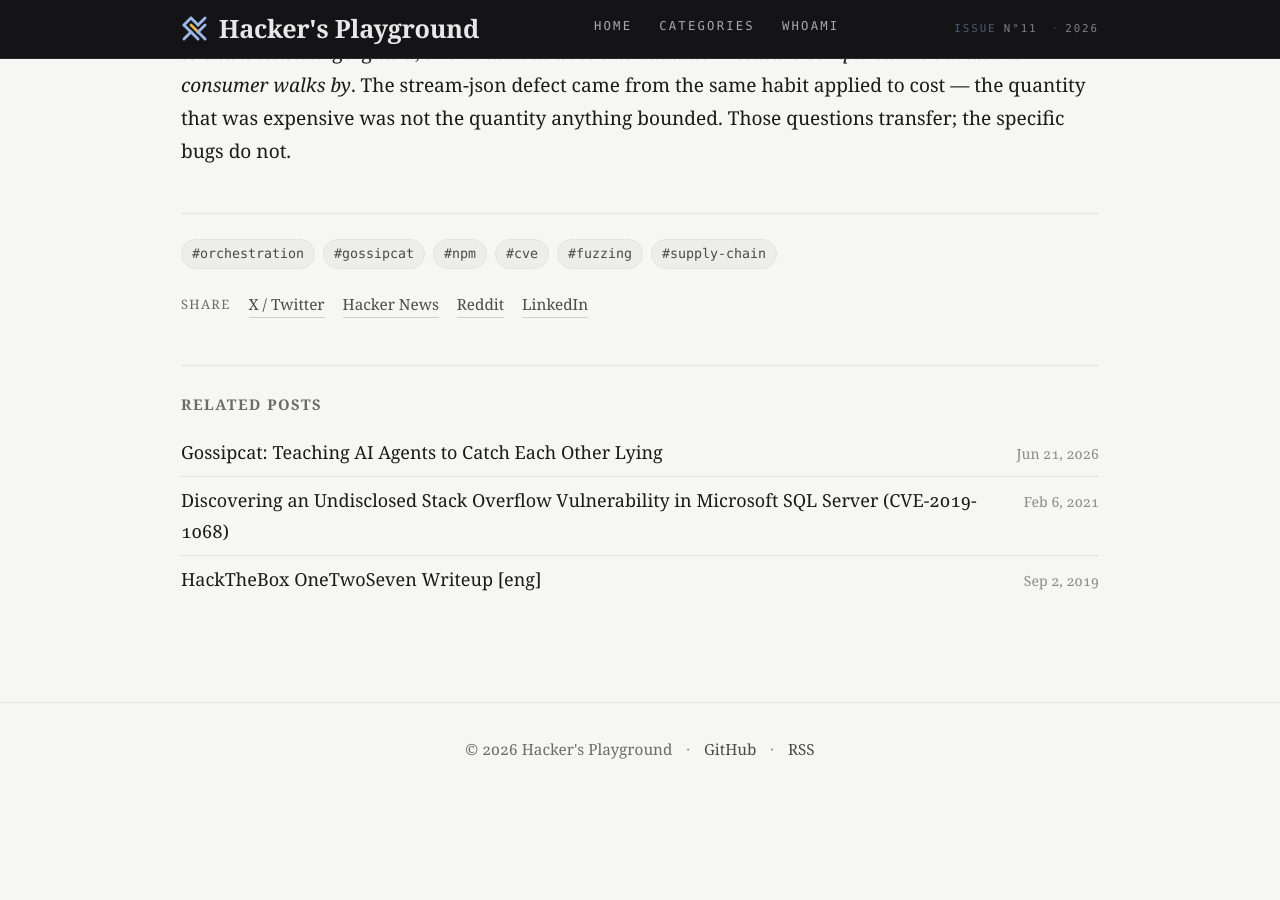
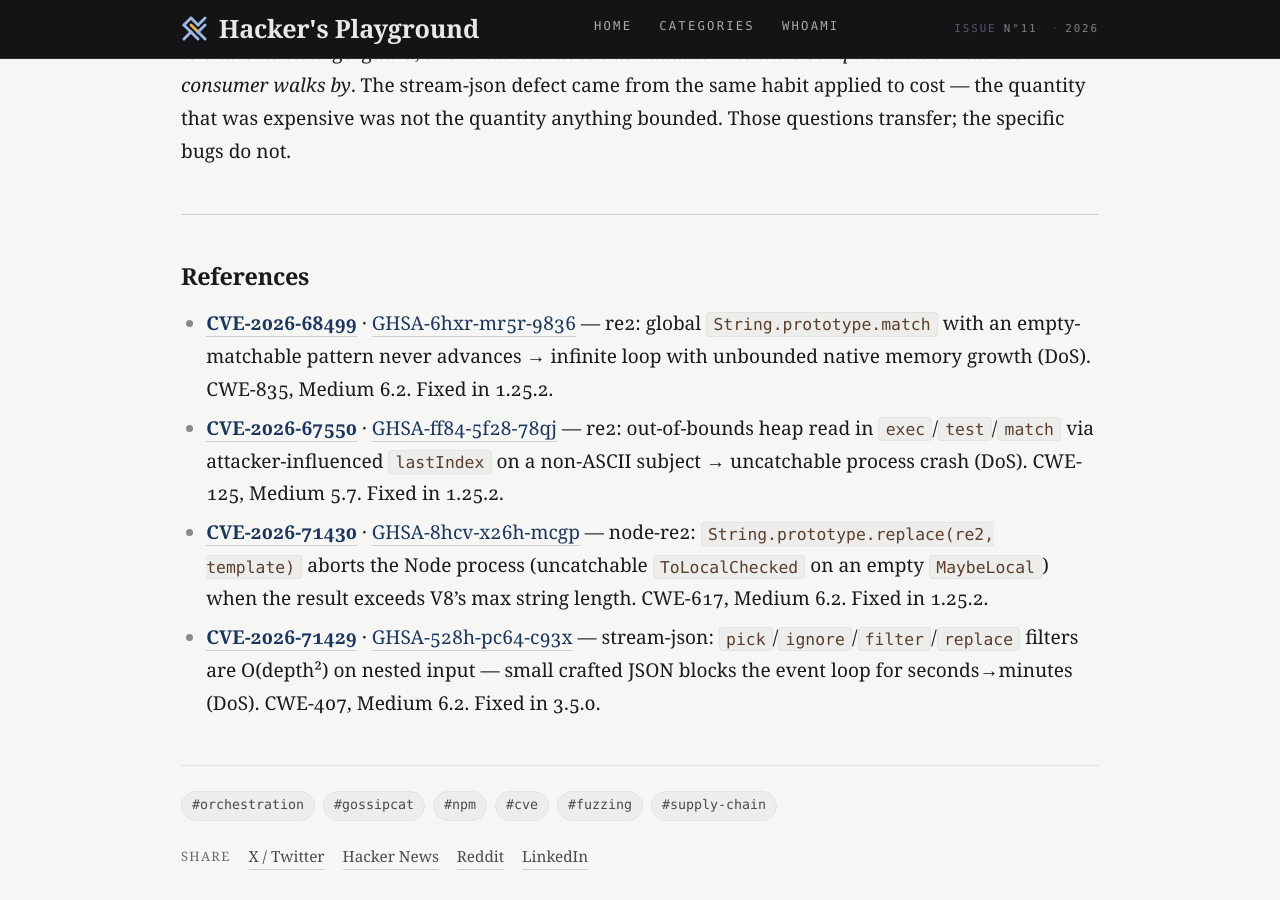
Before and after one commit to ataberk-xyz/ataberk-xyz.github.io, a Jekyll site: the page built from _posts/2026-08-07-four-cves-in-my-own-dependency-tree.md, in a window 1280 px wide and 900 px high, scrolled down 7632 px. Built offline with Jekyll 4.4.1, drawn with Linux system fonts in a browser that asks for light colours; before the commit the page ends 8437 px from its top, so only the background shows below that; some of the changed text lies outside the part shown.

Commit message:
post: add References section with published GHSA advisories (EN+TR)
Links each CVE to its cve.org record and its published GitHub Security
Advisory (GHSA-6hxr-mr5r-9836 / ff84-5f28-78qj / 8hcv-x26h-mcgp / 528h-pc64-c93x),
with the official advisory summary, CWE, severity, and fix version.

Co-Authored-By: Claude Fable 5 <noreply@anthropic.com>

```diff
--- a/_posts/2026-08-07-four-cves-in-my-own-dependency-tree.md
+++ b/_posts/2026-08-07-four-cves-in-my-own-dependency-tree.md
@@ -141,3 +141,12 @@ The scoreboard is correspondingly modest. All four findings are Medium, all four
 Four advisories, all patched upstream, in packages that were already in my tree before I looked at them. That last part is the finding that outlasts the four CVE identifiers: I had installed `re2` precisely because it is the safe choice, and it was the component whose binding layer needed the fixes. A dependency is not audited because its reputation is good; it is audited because someone read it.
 
 The method carried further than the target. Both re2 defects came from questions that can be asked of any native binding without knowing the codebase: *which of the paths that walk this structure fails to share its siblings' guard*, and *what unit does this validator measure compared with what the consumer walks by*. The stream-json defect came from the same habit applied to cost — the quantity that was expensive was not the quantity anything bounded. Those questions transfer; the specific bugs do not.
+
+---
+
+### References
+
+- **[CVE-2026-68499](https://www.cve.org/CVERecord?id=CVE-2026-68499)** · [GHSA-6hxr-mr5r-9836](https://github.com/advisories/GHSA-6hxr-mr5r-9836) — re2: global `String.prototype.match` with an empty-matchable pattern never advances → infinite loop with unbounded native memory growth (DoS). CWE-835, Medium 6.2. Fixed in 1.25.2.
+- **[CVE-2026-67550](https://www.cve.org/CVERecord?id=CVE-2026-67550)** · [GHSA-ff84-5f28-78qj](https://github.com/advisories/GHSA-ff84-5f28-78qj) — re2: out-of-bounds heap read in `exec`/`test`/`match` via attacker-influenced `lastIndex` on a non-ASCII subject → uncatchable process crash (DoS). CWE-125, Medium 5.7. Fixed in 1.25.2.
+- **[CVE-2026-71430](https://www.cve.org/CVERecord?id=CVE-2026-71430)** · [GHSA-8hcv-x26h-mcgp](https://github.com/advisories/GHSA-8hcv-x26h-mcgp) — node-re2: `String.prototype.replace(re2, template)` aborts the Node process (uncatchable `ToLocalChecked` on an empty `MaybeLocal`) when the result exceeds V8's max string length. CWE-617, Medium 6.2. Fixed in 1.25.2.
+- **[CVE-2026-71429](https://www.cve.org/CVERecord?id=CVE-2026-71429)** · [GHSA-528h-pc64-c93x](https://github.com/uhop/stream-json/security/advisories/GHSA-528h-pc64-c93x) — stream-json: `pick`/`ignore`/`filter`/`replace` filters are O(depth²) on nested input — small crafted JSON blocks the event loop for seconds→minutes (DoS). CWE-407, Medium 6.2. Fixed in 3.5.0.
```
Also changed, not shown: _tr/2026-08-07-four-cves-in-my-own-dependency-tree.md (+9 -0 lines).
